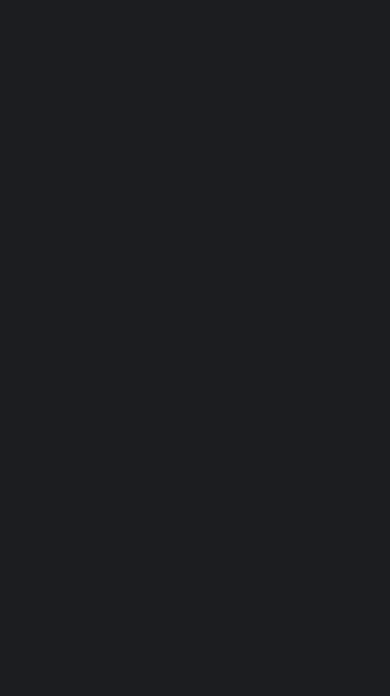
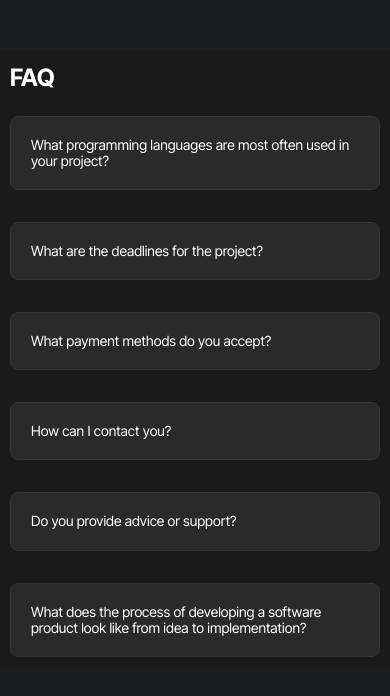
Before and after one commit to IvanBogachov/13-friends-of-Mentor, a website built with Vite: page src/index.html in a window 390 px wide. Built offline with nearby package versions, Linux system fonts and the light colour scheme.

Commit message:
upd html css js

```diff
--- a/src/css/faq.css
+++ b/src/css/faq.css
@@ -0,0 +1,95 @@
+.faq {
+    font-family: 'Inter Tight', sans-serif;
+    font-weight: 600;
+    font-size: 16px;
+    max-width: 1200px;
+    margin: 50px auto;
+    padding: 20px;
+    background-color: #1a1a1a;
+    color: #fff;
+}
+
+.faq h2 {
+    margin-bottom: 20px;
+    /* Removed text-align: center; */
+}
+
+.accordion {
+    list-style: none;
+    padding: 0;
+    margin: 0;
+    display: flex;
+    flex-wrap: wrap;
+    gap: 32px;
+}
+
+.accordion-item {
+    border: 1px solid #333;
+    border-radius: 8px;
+    flex: 1 1 calc(50% - 32px);
+    background-color: #2a2a2a;
+    overflow: hidden;
+}
+
+.accordion-header {
+    background: none;
+    border: none;
+    color: #fff;
+    font-size: 16px;
+    text-align: left;
+    width: 100%;
+    cursor: pointer;
+    padding: 20px;
+    display: flex;
+    justify-content: space-between;
+    align-items: center;
+    /* Assuming the library handles the arrow icons */
+}
+
+.accordion-content {
+    display: none;
+    padding: 20px;
+    font-size: 16px;
+    color: #ccc;
+}
+
+/* Desktop */
+@media (min-width: 1200px) {
+    .faq {
+        padding: 20px 40px;
+    }
+}
+
+/* Tablet */
+@media (max-width: 1199px) and (min-width: 768px) {
+    .faq {
+        padding: 20px;
+    }
+
+    .accordion-item {
+        flex: 1 1 calc(50% - 16px);
+    }
+}
+
+/* Mobile */
+@media (max-width: 767px) {
+    .faq {
+        padding: 10px;
+    }
+
+    .accordion {
+        flex-direction: column;
+    }
+
+    .accordion-item {
+        flex: 1 1 100%;
+    }
+
+    .accordion-header {
+        font-size: 14px;
+    }
+
+    .accordion-content {
+        font-size: 14px;
+    }
+}
--- /dev/null
+++ b/src/js/faq.js
@@ -0,0 +1,20 @@
+document.addEventListener('DOMContentLoaded', function() {
+    const faqSection = document.querySelector('.faq');
+    const accordionItems = faqSection.querySelectorAll('.accordion-item');
+
+    accordionItems.forEach(item => {
+        const header = item.querySelector('.accordion-header');
+        header.addEventListener('click', () => {
+            const content = item.querySelector('.accordion-content');
+            const isOpen = content.style.display === 'block';
+
+            // Close all contents within the FAQ section
+            faqSection.querySelectorAll('.accordion-content').forEach(content => content.style.display = 'none');
+
+            // Open the clicked content
+            if (!isOpen) {
+                content.style.display = 'block';
+            }
+        });
+    });
+});
--- a/src/partials/faq.html
+++ b/src/partials/faq.html
@@ -1,3 +1,44 @@
 <section class="faq">
+  <h2>FAQ</h2>
+    <ul class="accordion">
+        <li class="accordion-item">
+            <button class="accordion-header">What programming languages are most often used in your project?</button>
+            <div class="accordion-content">
+                <p>In the field of web development, there are various technologies and programming languages. Typically, this includes a combination of frontend (client side) and backend (server side) languages.</p>
+            </div>
+        </li>
+        <li class="accordion-item">
+            <button class="accordion-header">What are the deadlines for the project?</button>
+            <div class="accordion-content">
+                <p>The terms of project implementation depend to a large extent on a number of factors, such as the scope of the project, its complexity, and the availability of resources. Determining exact deadlines is a difficult task, and it usually occurs during the planning phase of the project.</p>
+            </div>
+        </li>
+        <li class="accordion-item">
+            <button class="accordion-header">What payment methods do you accept?</button>
+            <div class="accordion-content">
+                <p>Payment through credit and debit cards such as Visa, MasterCard, specialized electronic payment systems such as PayPal, as well as payments in cryptocurrencies such as Bitcoin, Ethereum and others.</p>
+            </div>
+        </li>
+        <li class="accordion-item">
+            <button class="accordion-header">How can I contact you?</button>
+            <div class="accordion-content">
+                <p>You can contact us via email, phone, or through our website's contact form.</p>
+            </div>
+        </li>
+        <li class="accordion-item">
+            <button class="accordion-header">Do you provide advice or support?</button>
+            <div class="accordion-content">
+                <p>Yes, we provide both advice and support for our products and services.</p>
+            </div>
+        </li>
+        <li class="accordion-item">
+            <button class="accordion-header">What does the process of developing a software product look like from idea to implementation?</button>
+            <div class="accordion-content">
+                <p>The process typically involves several stages including planning, design, development, testing, and deployment.</p>
+            </div>
+        </li>
+    </ul>
+</section>
 
+<script src="./js/faq.js"></script>
 </section>
```
Also changed, not shown: 2 other files.
